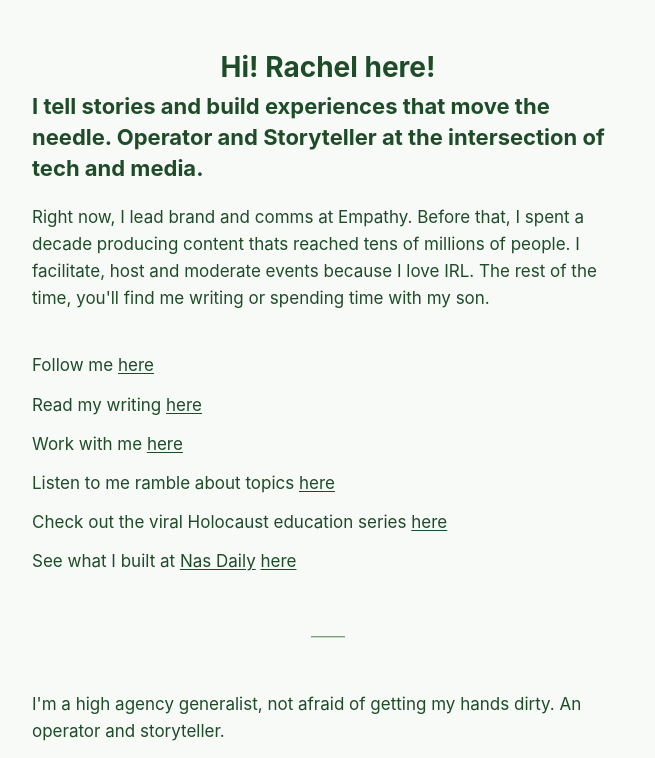
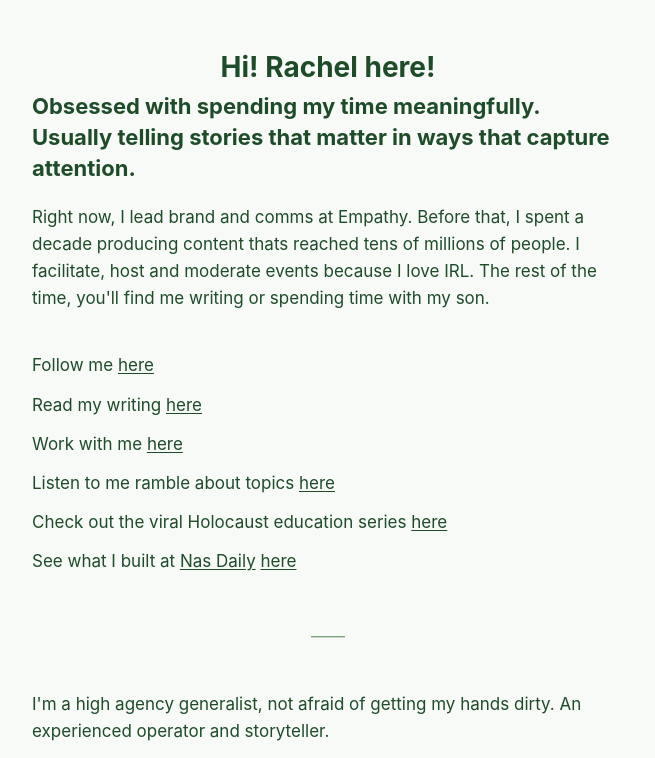
Before and after one commit to rachelraykay/rachelkastner, a website: page index.html in a window 1280 px wide. Shown: the part 762-1520 px from the top of the page, without its empty margins (312-967 px from the left). Drawn offline with Linux system fonts and the light colour scheme.

Commit message:
Update index.html

```diff
--- a/index.html
+++ b/index.html
@@ -15,7 +15,7 @@
   <img class="hero" src="images/hero.webp" alt="Rachel Kastner">
 
   <p class="greeting">Hi! Rachel here!</p>
-  <p class="headline">I tell stories and build experiences that move the needle. Operator and Storyteller at the intersection of tech and media.</p>
+  <p class="headline"> Obsessed with spending my time meaningfully. Usually telling stories that matter in ways that capture attention. </p>
 
   <p class="body-text">Right now, I lead brand and comms at Empathy. Before that, I spent a decade producing content thats reached tens of millions of people. I facilitate, host and moderate events because I love IRL. The rest of the time, you'll find me writing or spending time with my son.</p>
 
@@ -30,7 +30,7 @@
 
   <div class="divider">——</div>
 
-  <p class="fact">I'm a high agency generalist, not afraid of getting my hands dirty. An operator and storyteller.</p>
+  <p class="fact">I'm a high agency generalist, not afraid of getting my hands dirty. An experienced operator and storyteller.</p>
 
   <div class="divider">——</div>
 
```
